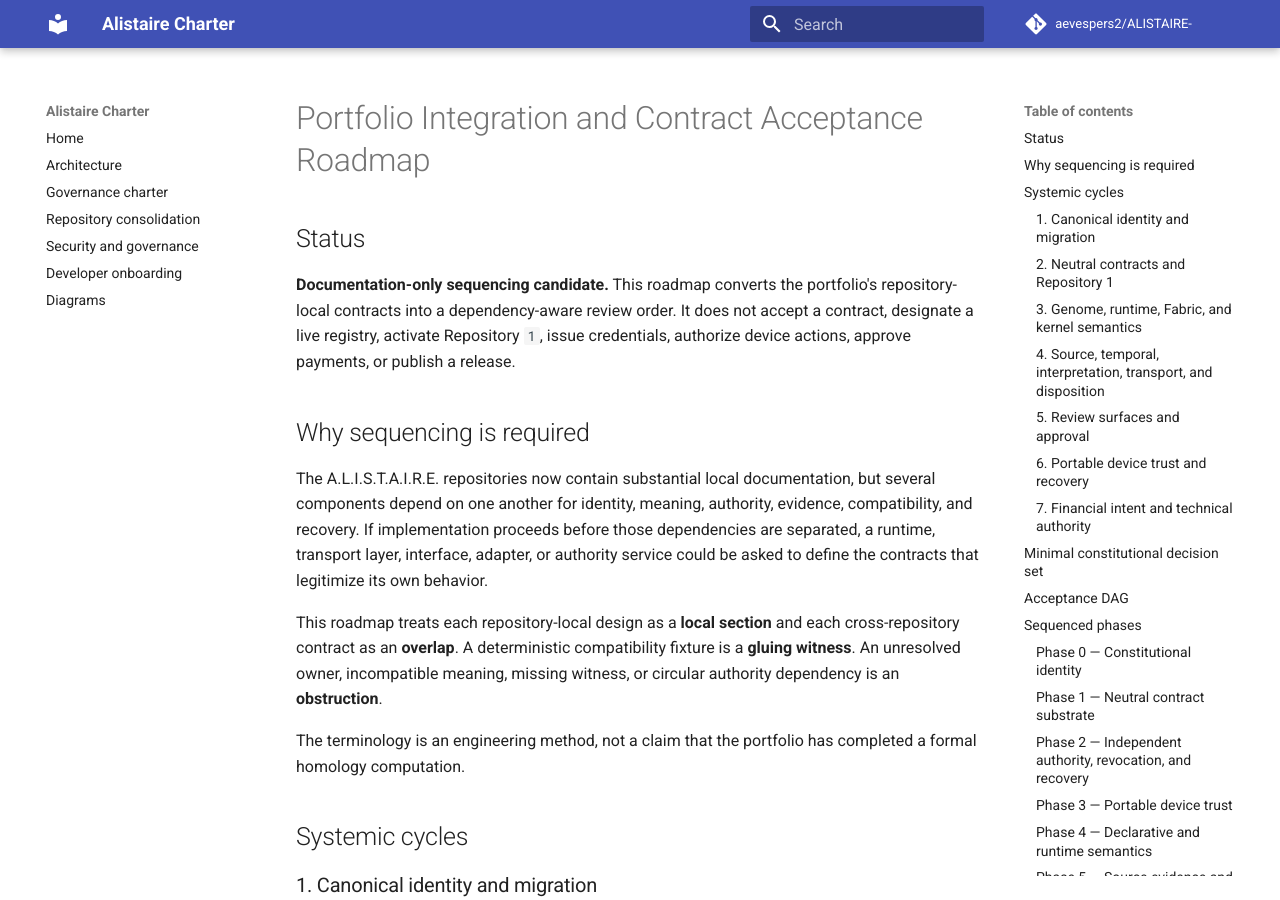
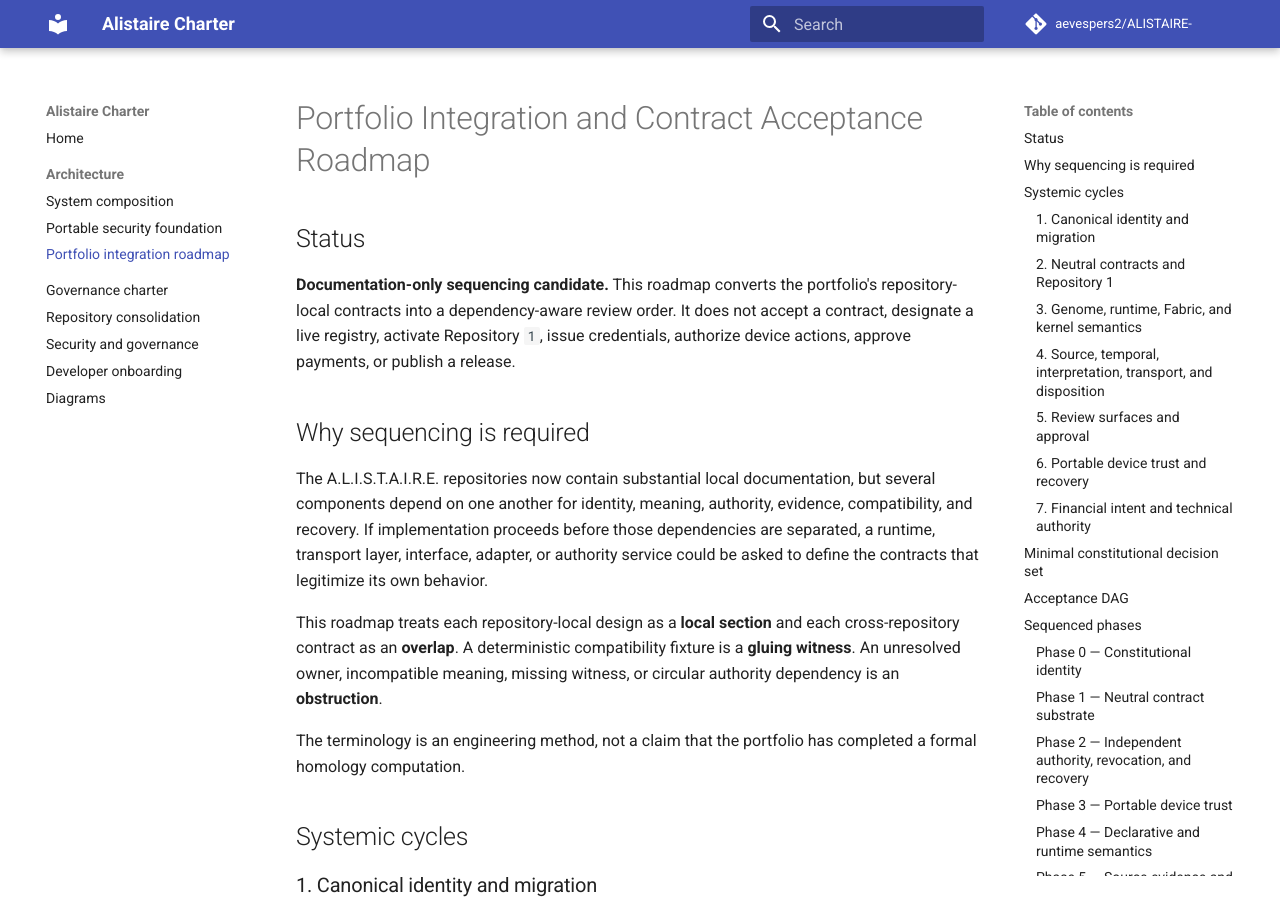
Before and after one commit to aevespers2/ALISTAIRE-, an MkDocs documentation site: the page built from docs/portfolio-integration-roadmap.md, in a window 1280 px wide and 900 px high. Built offline with MkDocs 1.6.1 and Material for MkDocs 9.7.7, drawn with Linux system fonts in a browser that asks for light colours; comment, search, counter and statistics services are not loaded.

Commit message:
docs: add portable security and integration roadmap navigation

```diff
--- a/mkdocs.yml
+++ b/mkdocs.yml
@@ -1,5 +1,5 @@
 site_name: Alistaire Charter
-site_description: Evidence-bounded product, architecture, safety, governance, and repository-consolidation documentation for the Alistaire QSO system.
+site_description: Evidence-bounded product, architecture, portable security, governance, and repository-consolidation documentation for the A.L.I.S.T.A.I.R.E. QSO system.
 repo_name: aevespers2/ALISTAIRE-
 repo_url: https://github.com/aevespers2/ALISTAIRE-
 edit_uri: edit/main/docs/
@@ -12,7 +12,10 @@ theme:
     - content.code.copy
 nav:
   - Home: index.md
-  - Architecture: architecture.md
+  - Architecture:
+      - System composition: architecture.md
+      - Portable security foundation: portable-security-foundation.md
+      - Portfolio integration roadmap: portfolio-integration-roadmap.md
   - Governance charter: governance-charter.md
   - Repository consolidation: repository-consolidation.md
   - Security and governance: security-and-governance.md
```
